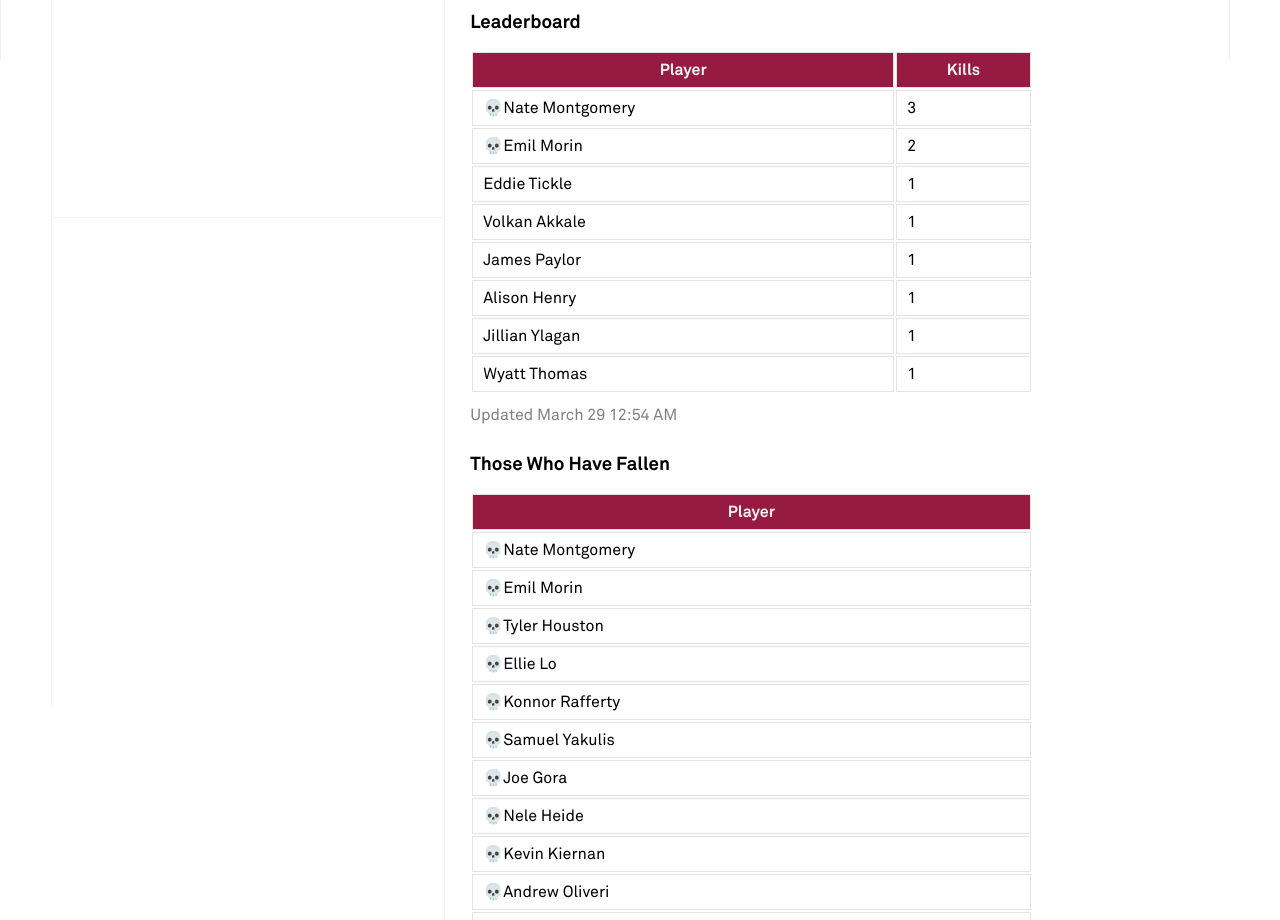
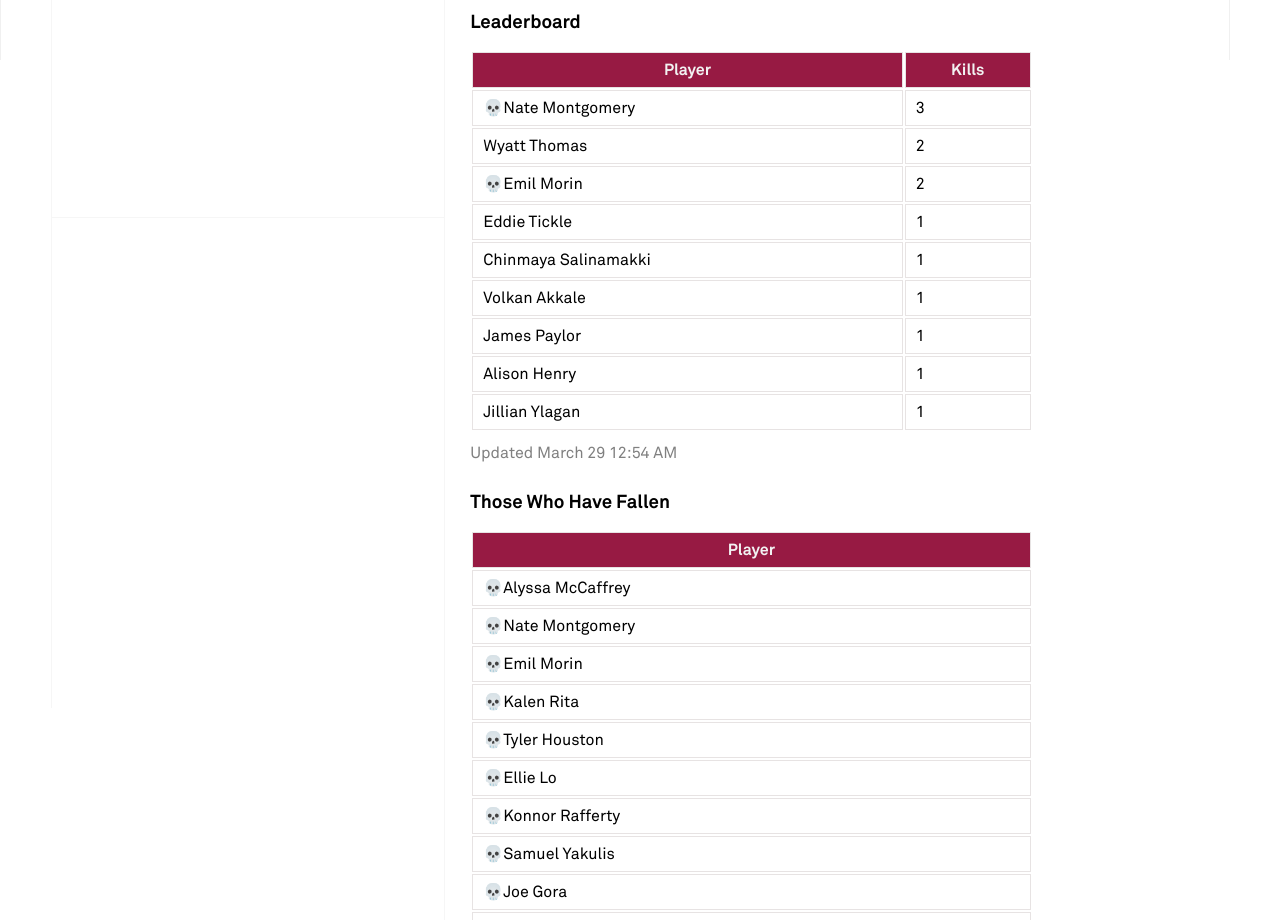
Before and after one commit to vakkale/vtclubxctf, a React (Create React App) app: page /assassin in a window 1280 px wide. Shown: the part 740-1660 px from the top of the page. Built offline with nearby package versions, Linux system fonts and the light colour scheme; a web font is replaced by a local one.

Commit message:
assassin

```diff
--- a/src/about_pages/Assassin.jsx
+++ b/src/about_pages/Assassin.jsx
@@ -24,11 +24,19 @@ export default function Assassin() {
             kills: 3
         },
         {
+            name: "Wyatt Thomas",
+            kills: 2
+        },
+        {
             name: "💀Emil Morin",
             kills: 2
         },
         {
             name: "Eddie Tickle",
+            kills: 1
+        },
+        {
+            name: "Chinmaya Salinamakki",
             kills: 1
         },
         {
@@ -46,20 +54,22 @@ export default function Assassin() {
         {
             name: "Jillian Ylagan",
             kills: 1
-        },
-        {
-            name: "Wyatt Thomas",
-            kills: 1
         }
     ];
 
     //Nate Montgomery, Ellie Lo, Konnor Rafferty, Samuel Yakulis, Joe Gora, Nele Heide, Kevin Kiernan, Andrew Oliveri, Emmy Donlon
     const dead = [
         {
+            name: "Alyssa McCaffrey"
+        },
+        {
             name: "Nate Montgomery"
         },
         {
             name: "Emil Morin"
+        },
+        {
+            name: "Kalen Rita"
         },
         {
             name: "Tyler Houston"
```
